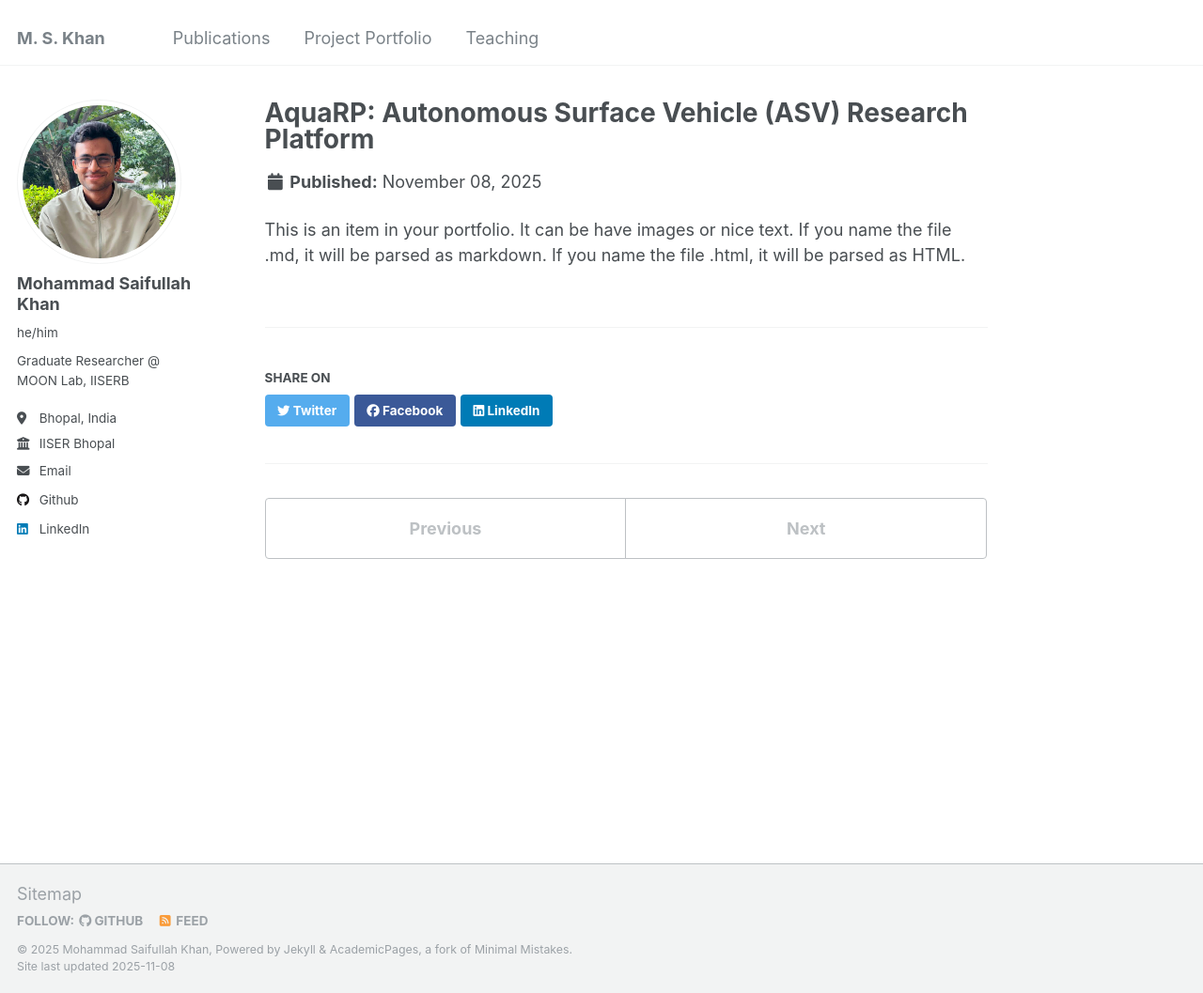
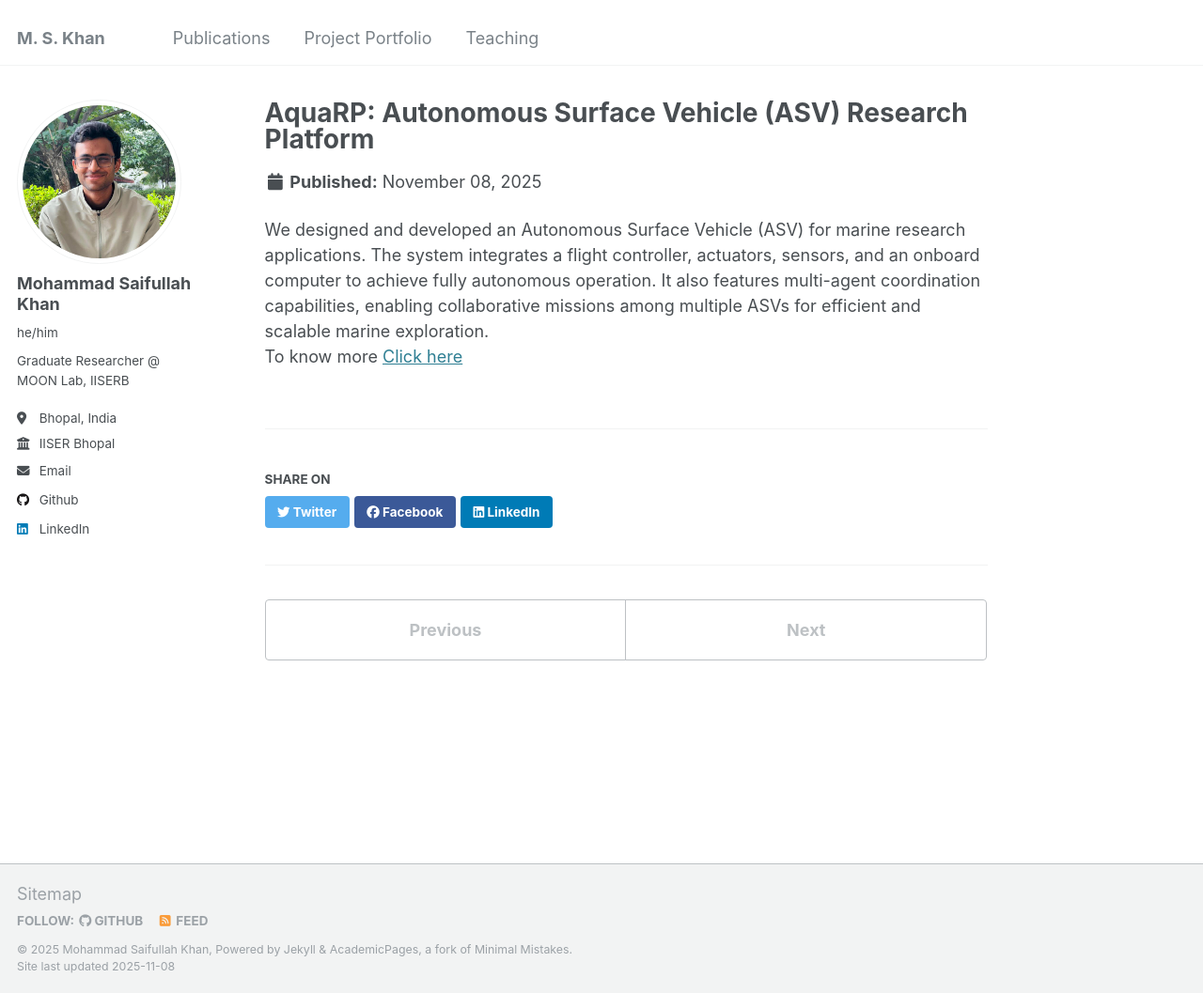
Before and after one commit to mskhan0077/mskhan0077.github.io, a Jekyll site: the page built from _portfolio/portfolio-4.html, in a window 1280 px wide and 1057 px high. Shown: the whole window at 94% size. Built offline with Jekyll 4.4.1, drawn with Linux system fonts in a browser that asks for light colours.

Commit message:
finalized

```diff
--- a/_portfolio/portfolio-2.html
+++ b/_portfolio/portfolio-2.html
@@ -4,4 +4,8 @@
 collection: portfolio
 ---
 
-This is an item in your portfolio. It can be have images or nice text. If you name the file .md, it will be parsed as markdown. If you name the file .html, it will be parsed as HTML.
+We are developing an autonomous surface robot inspired by fish locomotion.
+Our research focuses on efficient obstacle avoidance and intelligent path planning strategies.
+Currently, we are exploring imitation learning techniques to enable the robot to navigate autonomously from a starting point to a goal location while safely avoiding obstacles.
+
+<br/>To know more: <a href="https://drive.google.com/drive/folders/1q4jZ2JIoQVi38g9QCm1w7bjUkI9hWKGN?usp=sharing">Click here</a>
--- a/_portfolio/portfolio-3.html
+++ b/_portfolio/portfolio-3.html
@@ -4,4 +4,7 @@ excerpt: " <br/><img src='/images/ecoboat.jpg'>"
 collection: portfolio
 ---
 
-This is an item in your portfolio. It can be have images or nice text. If you name the file .md, it will be parsed as markdown. If you name the file .html, it will be parsed as HTML.
+We designed an autonomous robot for cleaning outdoor tanks and pools.
+The system features a Tesla valve–inspired debris collection mechanism and employs a random sampling–based path planning strategy for efficient debris collection and coverage.
+
+<br/>To know more: <a href="https://drive.google.com/drive/folders/1KEsQ9bIRl6sePRQu-US3dv3pJlLTo4sE?usp=sharing">Click here</a>
--- a/_portfolio/portfolio-4.html
+++ b/_portfolio/portfolio-4.html
@@ -1,7 +1,11 @@
 ---
 title: "AquaRP: Autonomous Surface Vehicle (ASV) Research Platform"
-excerpt: " <br/><img src='/images/500x300.png'>"
+excerpt: " <br/><img src='/images/single_ASV.jpg'>"
 collection: portfolio
 ---
 
-This is an item in your portfolio. It can be have images or nice text. If you name the file .md, it will be parsed as markdown. If you name the file .html, it will be parsed as HTML.
+We designed and developed an Autonomous Surface Vehicle (ASV) for marine research applications.
+The system integrates a flight controller, actuators, sensors, and an onboard computer to achieve fully autonomous operation.
+It also features multi-agent coordination capabilities, enabling collaborative missions among multiple ASVs for efficient and scalable marine exploration.
+
+<br/>To know more <a href="https://drive.google.com/drive/folders/1UW8jk-HxVqucN-wf3ptoyQR9-7gF43Q2?usp=sharing">Click here</a>
```
Also changed, not shown: _pages/about.md (+7 -1 lines), _portfolio/portfolio-5.html (+5 -2 lines), _portfolio/portfolio-6.html (+5 -2 lines), images/gestr.png (added), images/multi_mini_ASV.jpg (added), images/rover_8.jpg (added), images/rss_group_photo.jpg (added), images/rss_tudelft.jpg (added), images/two_ASV.jpg (added), images/two_ASV_1.jpg (added), 2 other files.
